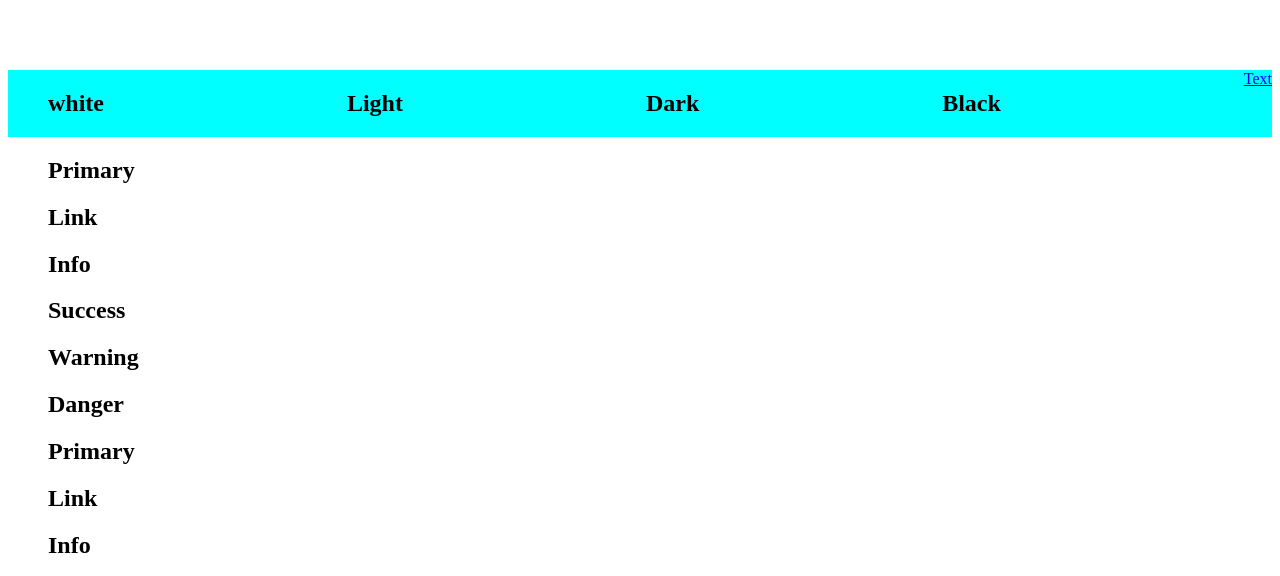
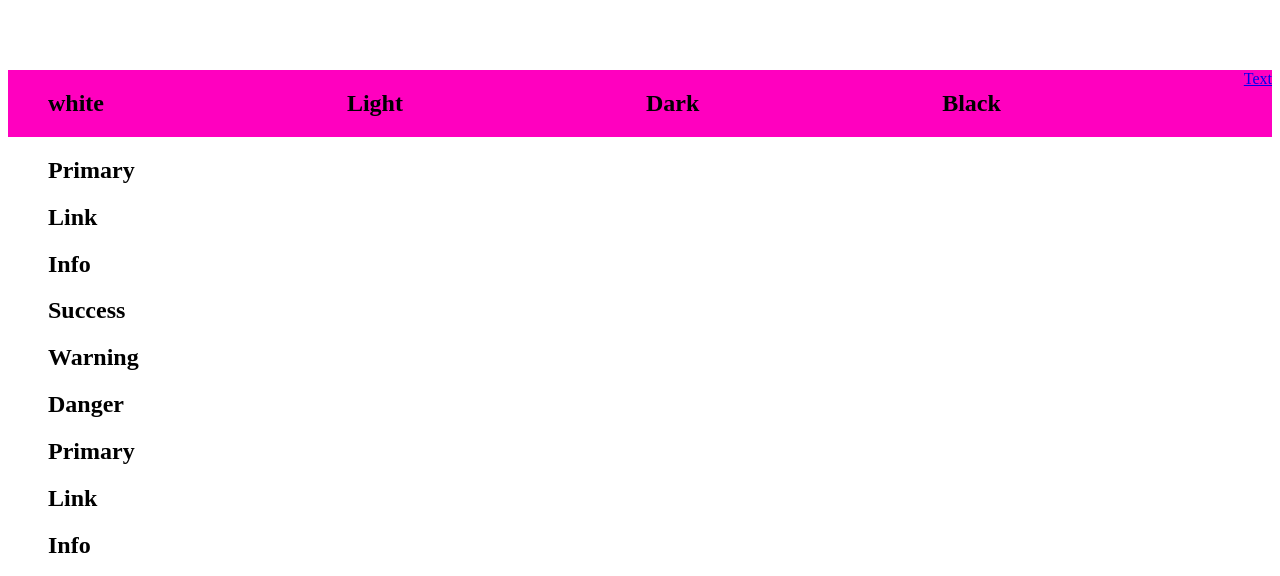
Before and after one commit to EmersonAlmeidaB/Button, a plain HTML site: page index.html in a window 1280 px wide. Shown: the part 211-787 px from the top of the page. Drawn offline with Linux system fonts and the light colour scheme.

Commit message:
change today

```diff
--- a/style.css
+++ b/style.css
@@ -14,7 +14,7 @@ section h1 {
 
 .colors {
     display: flex;
-    background-color: aqua;
+    background-color: rgb(255, 0, 191);
     justify-content: space-between;
 
 }
```
